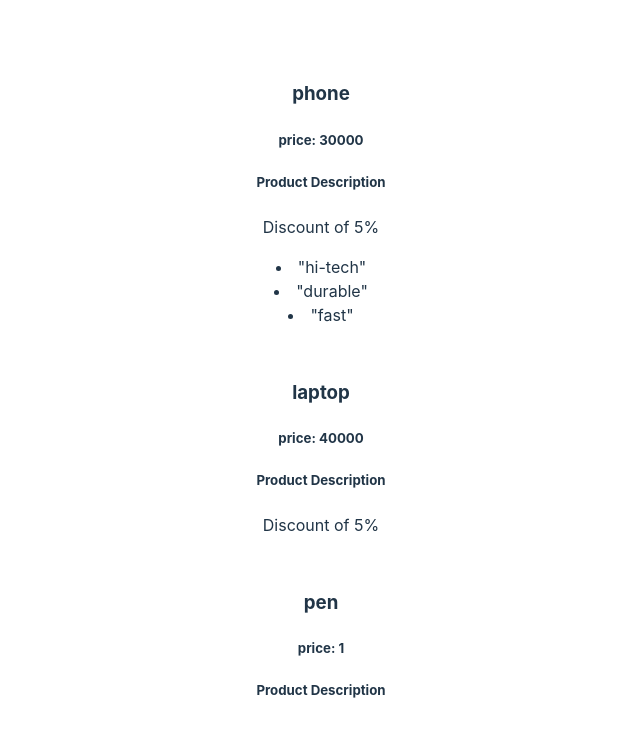
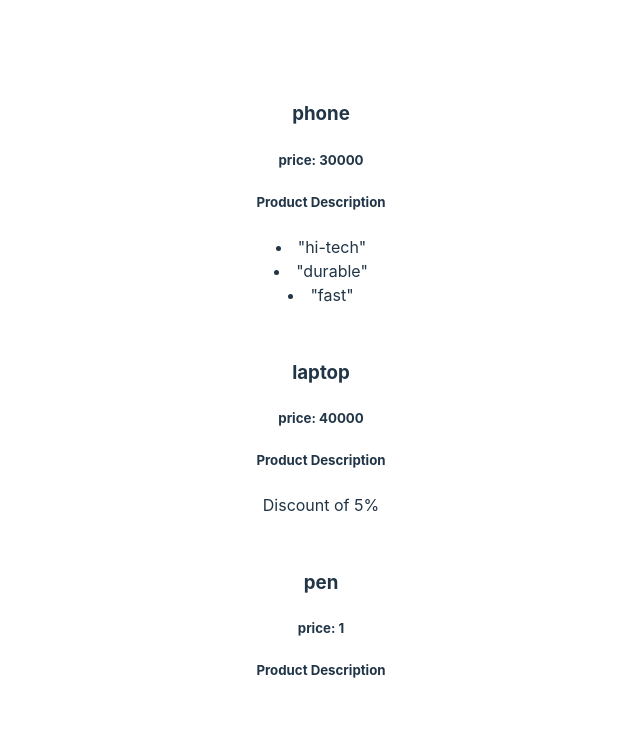
Before and after one commit to coderun13/react_js_frontend, a React (Vite) app in the folder basic-react-app/: page / in a window 1280 px wide. Shown: the top 736 px of the page, without its empty margins (319-959 px from the left). Built offline with nearby package versions, Linux system fonts and the light colour scheme.

Commit message:
conditional by object

```diff
--- a/basic-react-app/src/Product.jsx
+++ b/basic-react-app/src/Product.jsx
@@ -3,26 +3,16 @@ import "./Product.css";
 function Product({title, price,features}) {
     //const list = features.map((feature) => <li>{feature}</li>);
    // console.log(props.title);
-   if(price>=30000){
+   let isDiscount = price > 30000 ? "Discount of 5%" : "";
     return(
         <div className = "Product">
             <h3>{title}</h3>
             <h5>price: {price}</h5>
             <h5>Product Description</h5>
-            <p>Discount of 5%</p>
-            <p>{features}</p>
-        </div>
-    );
-}else{
-    return(
-        <div className = "Product">
-            <h3>{title}</h3>
-            <h5>price: {price}</h5>
-            <h5>Product Description</h5>
+            <p>{isDiscount}</p>
             <p>{features}</p>
         </div>
     );
 }
-}
 
 export default Product;
```
